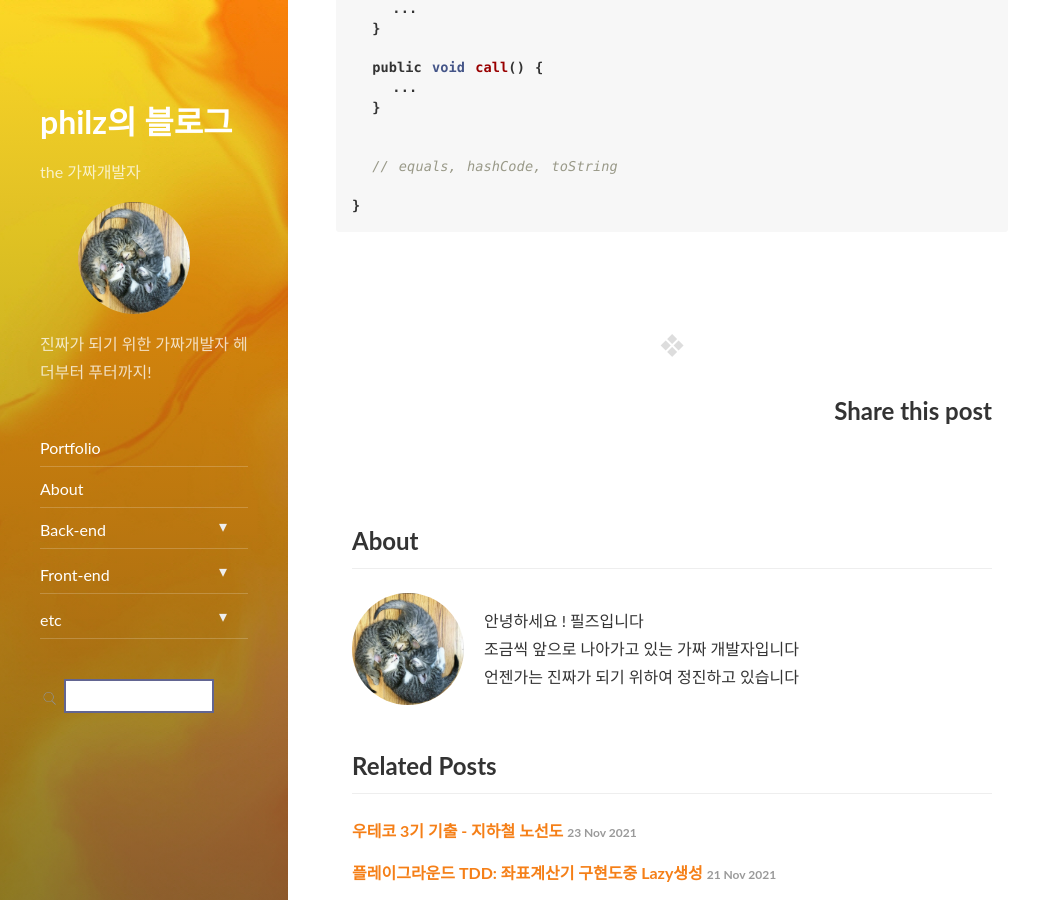
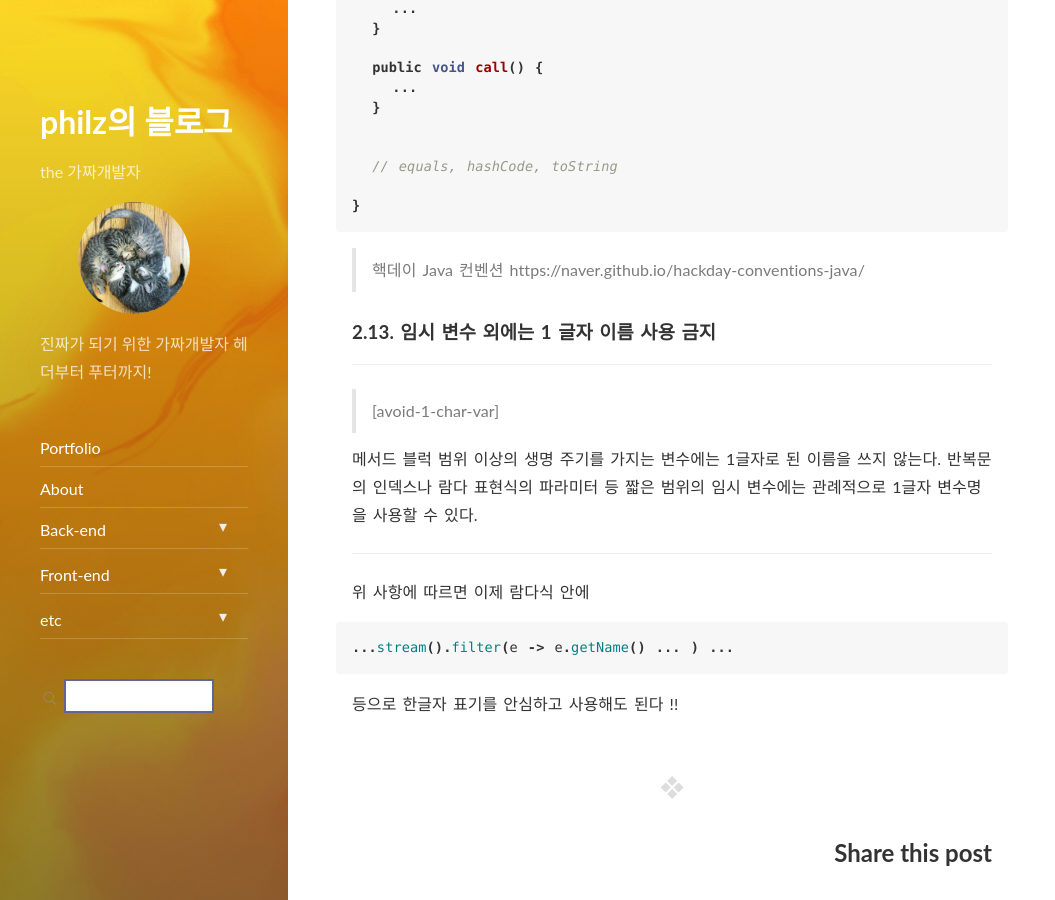
Before and after one commit to progress0407/progress0407.github.io, a Jekyll site: the page built from _posts/backend/java/2021-11-07-nextstep-tdd-start.md, in a window 1280 px wide and 900 px high, scrolled down 2303 px. Shown: the whole window, without its empty margins (0-1055 px from the left). Built offline with Jekyll 4.4.1, drawn with Linux system fonts in a browser that asks for light colours; nearby versions of some CDN libraries; some of the changed text lies outside the part shown.

````diff
--- a/_posts/backend/java/2021-11-07-nextstep-tdd-start.md
+++ b/_posts/backend/java/2021-11-07-nextstep-tdd-start.md
@@ -115,3 +115,24 @@ public class SmartPhone {
 
 }
 ```
+
+> 핵데이 Java 컨벤션
+> https://naver.github.io/hackday-conventions-java/
+
+### 2.13. 임시 변수 외에는 1 글자 이름 사용 금지
+
+---
+
+> [avoid-1-char-var]
+
+메서드 블럭 범위 이상의 생명 주기를 가지는 변수에는 1글자로 된 이름을 쓰지 않는다. 반복문의 인덱스나 람다 표현식의 파라미터 등 짧은 범위의 임시 변수에는 관례적으로 1글자 변수명을 사용할 수 있다.
+
+---
+
+위 사항에 따르면 이제 람다식 안에
+
+```java
+...stream().filter(e -> e.getName() ... ) ...
+```
+
+등으로 한글자 표기를 안심하고 사용해도 된다 !!
````
Also changed, not shown: _featured_tags/backend-wooteco.md (added, +8 -0 lines), _posts/backend/java/2021-11-24-woteco-subway.md (+34 -0 lines), _posts/backend/wooteco/2021-11-26-wooteco-procourse01.md (added, +13 -0 lines).
